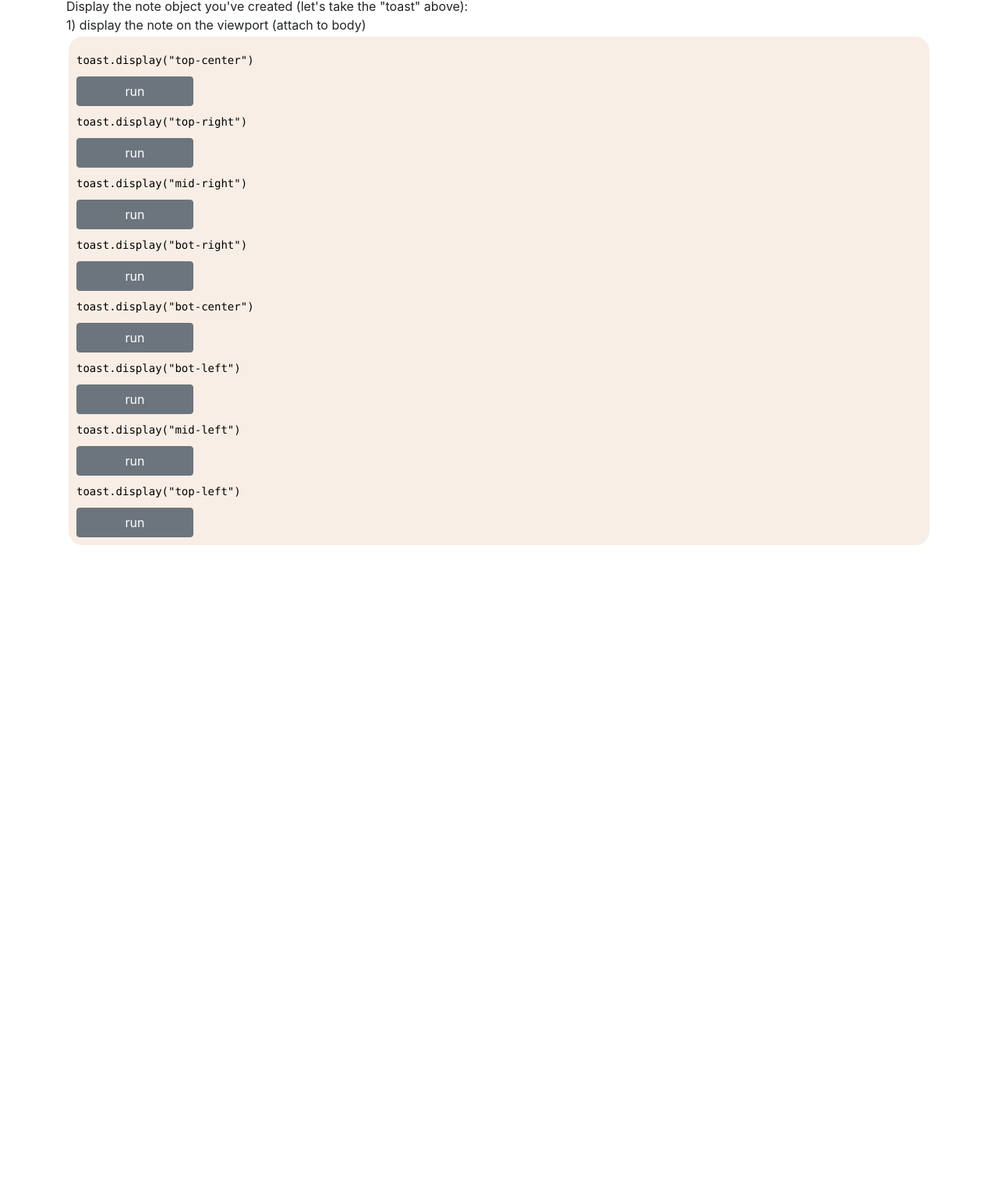
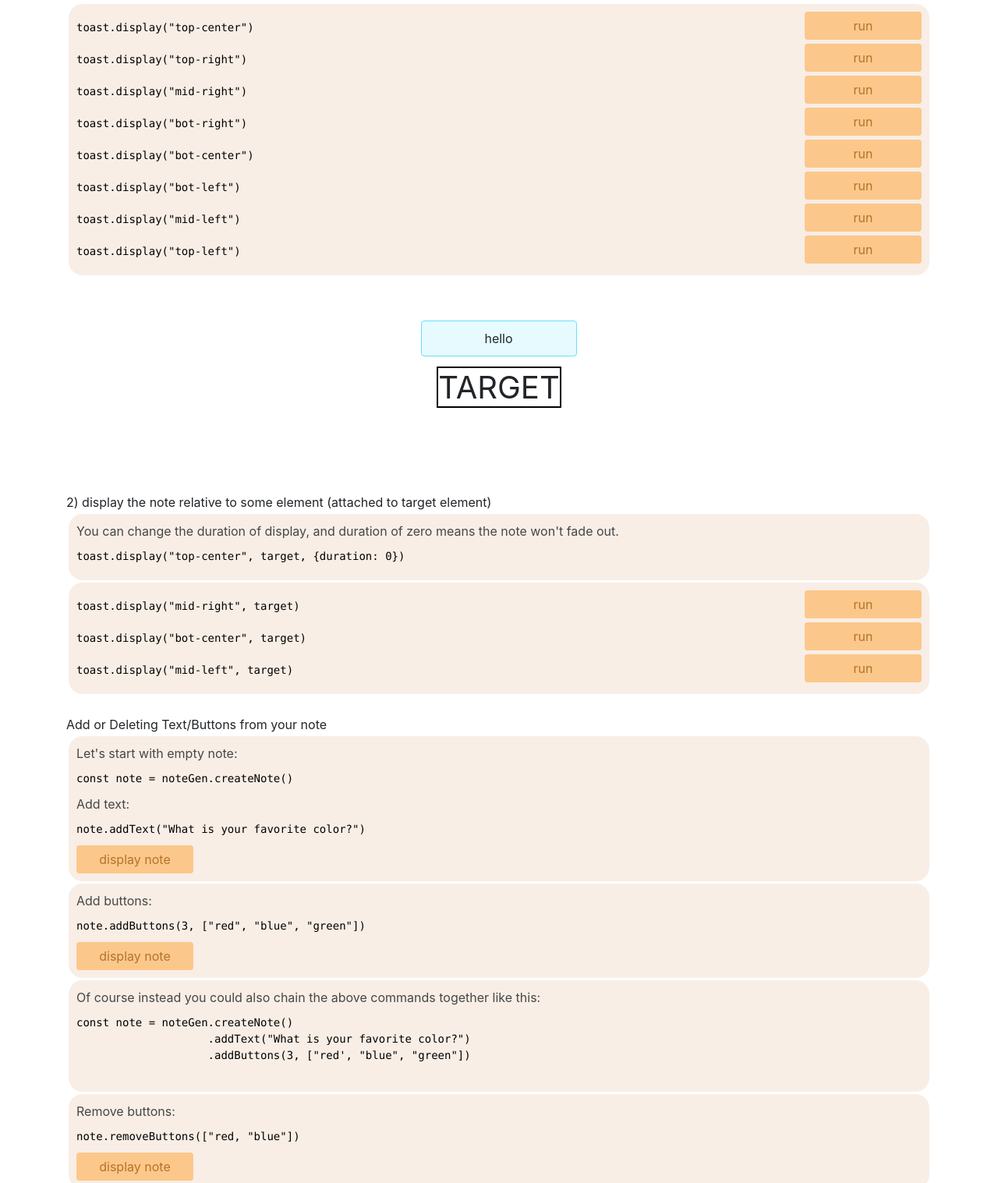
Before and after one commit to Kreins/Note.js, a website: page pub/example.html in a window 1280 px wide. Shown: the part 567-2084 px from the top of the page at 78% size. Before the commit the page ends 1269 px from the top, so only its background shows below. Drawn offline with nearby package versions, Linux system fonts and the light colour scheme.

Commit message:
completed landing page

```diff
--- a/pub/Note.js
+++ b/pub/Note.js
@@ -65,7 +65,7 @@ const _makeButton = function (buttonText) {
   return newButton.parent();
 };
 
-Note.prototype.addButton = function (numButtons, buttonText) {
+Note.prototype.addButtons = function (numButtons, buttonText) {
   for (let i = 0; i < numButtons; i++) {
     const newButton = _makeButton(buttonText[i]);
     console.log(newButton);
@@ -151,14 +151,13 @@ Note.prototype.display = function (
     // const padding_bottom = parseInt(target.css("padding-bottom"));
     // const border_top = parseInt(target.css("border-top-width"));
     // const border_bottom = parseInt(target.css("border-bottom-width"));
-    //TODO: have to check if target is already wrapped?
     if (!target.parent().hasClass("target-wrapper")) {
       target
         .wrap("<div class='target-wrapper'></div>")
         .parent()
         .css("width", targetWidth + 1)
         .css("height", targetHeight + 1);
-    }
+    } //TODO: target move slightly after wrapped
 
     target.after(content);
 
--- a/pub/example.html
+++ b/pub/example.html
@@ -30,8 +30,20 @@
     <script defer type="text/javascript" src="example.js"></script>
   </head>
   <body>
-    <div class="box-wrapper">
-      <span id="target" class="box">NOTE.JS</span>
+    <div class="container">
+      <h1>Note.js</h1>
+      <br />
+      Library Description:
+      <div class="card">
+        A library that generates customizable and interactive notifications. The
+        developer can choose where the notification message appears (top,
+        bottom, corner, etc.). The notifications can take the form of toast
+        messages, or they can attach themselves to different positions of any
+        element. The developer can create their notifications from scratch, or
+        use or modify the templates.
+      </div>
+      <br />
+      <br />
     </div>
     <div class="container">
       Create an instance to generate notes
@@ -46,26 +58,172 @@
         or
         <code class="js">const toast = noteGen.makeToast("hello") </code>
       </div>
+      <br />
       Display the note object you've created (let's take the "toast" above):
       <br />
-      1) display the note on the viewport (attach to body)
+      1) display the note on the viewport (attach to body):
       <div class="card">
+        <div class="row">
+          <div class="col-3">
             <code class="js">toast.display("top-center")</code>
-        <button class="topCenter btn btn-secondary">run</button>
+          </div>
+          <div class="col">
+            <button class="topCenter btn btn-secondary float-right">run</button>
+          </div>
+        </div>
+
+        <div class="row">
+          <div class="col-3">
             <code class="js">toast.display("top-right")</code>
-        <button class="topRight btn btn-secondary">run</button>
+          </div>
+          <div class="col">
+            <button class="topRight btn btn-secondary float-right">run</button>
+          </div>
+        </div>
+
+        <div class="row">
+          <div class="col-3">
             <code class="js">toast.display("mid-right")</code>
-        <button class="midRight btn btn-secondary">run</button>
+          </div>
+          <div class="col">
+            <button class="midRight btn btn-secondary float-right">run</button>
+          </div>
+        </div>
+
+        <div class="row">
+          <div class="col-3">
             <code class="js">toast.display("bot-right")</code>
-        <button class="botRight btn btn-secondary">run</button>
+          </div>
+          <div class="col">
+            <button class="botRight btn btn-secondary float-right">run</button>
+          </div>
+        </div>
+
+        <div class="row">
+          <div class="col-3">
             <code class="js">toast.display("bot-center")</code>
-        <button class="botCenter btn btn-secondary">run</button>
+          </div>
+          <div class="col">
+            <button class="botCenter btn btn-secondary float-right">run</button>
+          </div>
+        </div>
+
+        <div class="row">
+          <div class="col-3">
             <code class="js">toast.display("bot-left")</code>
-        <button class="botLeft btn btn-secondary">run</button>
+          </div>
+          <div class="col">
+            <button class="botLeft btn btn-secondary float-right">run</button>
+          </div>
+        </div>
+
+        <div class="row">
+          <div class="col-3">
             <code class="js">toast.display("mid-left")</code>
-        <button class="midLeft btn btn-secondary">run</button>
+          </div>
+          <div class="col">
+            <button class="midLeft btn btn-secondary float-right">run</button>
+          </div>
+        </div>
+
+        <div class="row">
+          <div class="col-3">
             <code class="js">toast.display("top-left")</code>
-        <button class="topLeft btn btn-secondary">run</button>
+          </div>
+          <div class="col">
+            <button class="topLeft btn btn-secondary float-right">run</button>
+          </div>
+        </div>
+      </div>
+
+      <div class="box-wrapper">
+        <span id="target" class="box">TARGET</span>
+      </div>
+
+      2) display the note relative to some element (attached to target element)
+      <div class="card">
+        You can change the duration of display, and duration of zero means the
+        note won't fade out.
+        <code class="js"
+          >toast.display("top-center", target, {duration: 0})</code
+        >
+      </div>
+      <div class="card">
+        <div class="row">
+          <div class="col-4">
+            <code class="js">toast.display("mid-right", target)</code>
+          </div>
+          <div class="col">
+            <button class="elem-midRight btn btn-secondary float-right">
+              run
+            </button>
+          </div>
+        </div>
+
+        <div class="row">
+          <div class="col-4">
+            <code class="js">toast.display("bot-center", target)</code>
+          </div>
+          <div class="col">
+            <button class="elem-botCenter btn btn-secondary float-right">
+              run
+            </button>
+          </div>
+        </div>
+
+        <div class="row">
+          <div class="col-4">
+            <code class="js">toast.display("mid-left", target)</code>
+          </div>
+          <div class="col">
+            <button class="elem-midLeft btn btn-secondary float-right">
+              run
+            </button>
+          </div>
+        </div>
+      </div>
+      <br />
+      Add or Deleting Text/Buttons from your note
+      <div class="card">
+        Let's start with empty note:
+        <code class="js">const note = noteGen.createNote() </code>
+        Add text:
+        <code class="js">note.addText("What is your favorite color?")</code>
+        <button class="addText btn btn-secondary float-right">
+          display note
+        </button>
+      </div>
+      <div class="card">
+        Add buttons:
+        <code class="js">note.addButtons(3, ["red", "blue", "green"])</code>
+        <button class="addButtons btn btn-secondary float-right">
+          display note
+        </button>
+      </div>
+      <div class="card">
+        Of course instead you could also chain the above commands together like
+        this:
+        <pre><code class="js"
+          >const note = noteGen.createNote()
+                    .addText("What is your favorite color?")
+                    .addButtons(3, ["red', "blue", "green"])</code
+        ></pre>
+      </div>
+      <div class="card">
+        Remove buttons:
+        <code class="js">note.removeButtons(["red, "blue"])</code>
+        <button class="removeButtons btn btn-secondary float-right">
+          display note
+        </button>
+      </div>
+      <div class="card">
+        Remove text:
+        <code class="js"
+          >note.removeText(0) //0 is index of the first added text</code
+        >
+        <button class="removeText btn btn-secondary float-right">
+          display note
+        </button>
       </div>
     </div>
   </body>
--- a/pub/example.js
+++ b/pub/example.js
@@ -12,3 +12,30 @@ $(".botCenter").click(() => toast.display("bot-center"));
 $(".botLeft").click(() => toast.display("bot-left"));
 $(".midLeft").click(() => toast.display("mid-left"));
 $(".topLeft").click(() => toast.display("top-left"));
+
+toast.display("top-center", target, { duration: 0 });
+$(".elem-midRight").click(() => toast.display("mid-right", target));
+$(".elem-botCenter").click(() => toast.display("bot-center", target));
+$(".elem-midLeft").click(() => toast.display("mid-left", target));
+
+const note1 = noteGen.createNote();
+note1.addText("What is your favorite color?");
+$(".addText").click(() => note1.display("bot-center"));
+
+const note2 = noteGen.createNote();
+note2.addText("What is your favorite color?");
+note2.addButtons(3, ["red", "blue", "green"]);
+$(".addButtons").click(() => note2.display("bot-center"));
+
+const note3 = noteGen.createNote();
+note3.addText("What is your favorite color?");
+note3.addButtons(3, ["red", "blue", "green"]);
+note3.removeButtons(["red", "blue"]);
+$(".removeButtons").click(() => note3.display("bot-center"));
+
+const note4 = noteGen.createNote();
+note4.addText("What is your favorite color?");
+note4.addButtons(3, ["red", "blue", "green"]);
+note4.removeButtons(["red", "blue"]);
+note4.removeText(0);
+$(".removeText").click(() => note4.display("bot-center"));
--- a/pub/styles.css
+++ b/pub/styles.css
@@ -8,6 +8,7 @@
 }
 
 .card {
+  position: relative;
   margin: 3px;
   background-color: rgb(248, 238, 230);
   border-radius: 18px;
@@ -26,4 +27,7 @@
 
 .btn-secondary {
   width: 150px;
+  background-color: rgb(252, 199, 138);
+  border: 0;
+  color: rgb(179, 115, 43);
 }
```
Lines whose indentation alone changed are shown as unchanged.
